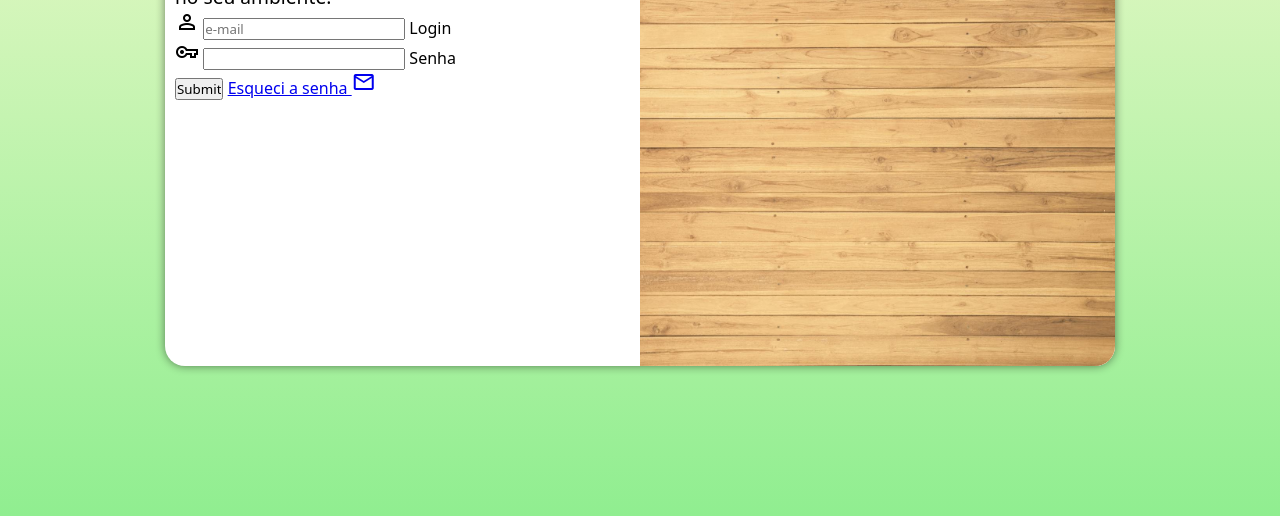
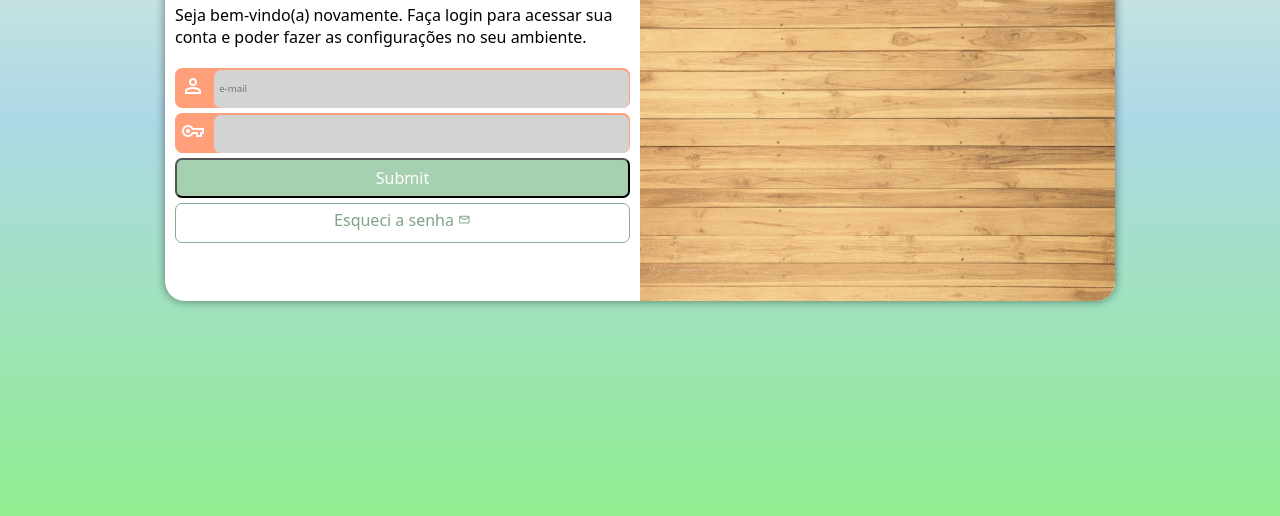
Before and after one commit to tiagoliveira7/projeto-login, a plain HTML site: page index.html in a window 1280 px wide. Shown: the part 284-800 px from the top of the page. Drawn offline with nearby package versions, Linux system fonts and the light colour scheme.

Commit message:
termino projeto login

```diff
--- a/estilos/media-query.css
+++ b/estilos/media-query.css
@@ -2,11 +2,12 @@
 
 @media screen and (min-width: 768px) and (max-width: 992px) {
     body {
-        background-image: linear-gradient(to top, lightgreen, lightgoldenrodyellow);
+        background-image: linear-gradient(to top, lightgreen, lightblue, lightgoldenrodyellow);
     }
 
     section#login {
         width: 80vw;
+        height: 340px;
     }
 
     section#login > div#imagem{
@@ -19,15 +20,21 @@
         float: right;
         width: 70%;
     }
+
+    div#formulario > p {
+        font-size: 0.8em;
+        margin: 20px 0px;
+    }
 }
 
 @media screen and (min-width: 992px) {
     body {
-        background-image: linear-gradient(to top, lightgreen, lightgoldenrodyellow);
+        background-image: linear-gradient(to top, lightgreen, lightblue, lightgoldenrodyellow);
     }
 
     section#login {
         width: 950px;
+        height: 370px;
     }
 
     section#login > div#imagem{
@@ -46,6 +53,7 @@
     }
 
     div#formulario > p {
-        font-size: 1.2em;
+        font-size: 1em;
+        margin: 20px 0px;
     }
 }
--- a/estilos/style.css
+++ b/estilos/style.css
@@ -25,15 +25,16 @@ section#login {
     position: absolute;
     top: 50%;
     left: 50%;
-    transform: translate(-50%, -50%);
 
     /*tudo que estiver fora da borda, ira ficar escondido*/
     overflow: hidden;
     background-color: white;
     width: 260px;
-    height: 500px;
+    height: 520px;
     border-radius: 20px;
     box-shadow: 0px 0px 10px rgba(0, 0, 0, 0.486);
+
+    transform: translate(-50%, -50%);
     /*Transiçã e ou animação para a mudançã*/
     transition: width 0.3s, height 0.3s;
     /*suavisar durante a animação*/
@@ -60,4 +61,80 @@ div#formulario > h1 {
 
 div#formulario > p {
     font-size: 0.8em;
+    margin: 15px 0px;
 }
+
+form > div.campo {
+    background-color: lightsalmon;
+    border: 1px solid lightsalmon;
+    display: block;
+    width: 100%;
+    height: 40px;
+    border-radius: 7px;
+    margin: 5px 0px;
+}
+
+div.campo > label {
+    display: none;
+}
+
+div.campo > span {
+    color: white;
+    font-size: 1.5em;
+    width: 40 px;
+    padding: 5px;
+}
+
+div.campo > input {
+    background-color: lightgrey;
+    font-size: 0.6em;
+    width: calc(100% - 38.4px);
+    height: 100%;
+    border: 0px;
+    border-radius: 7px;
+    padding: 5px;
+    transform: translateY(-6px);
+}
+
+/* utilizado para ganhar foco*/
+div.campo > input:focus-within {
+    background-color: white;
+}
+
+form > input[type=submit] {
+    display: block;
+    font-size: 1em;
+    width: 100%;
+    height: 40px;
+    background-color: rgb(166, 209, 176);
+    color: white;
+    border-radius: 7px;
+    cursor: pointer;
+}
+
+form > input[type=submit]:hover {
+    background-color: lightblue;
+}
+
+form > a.botao {
+    display: block;
+    text-align: center;
+    font-size: 1em;
+    width: 100%;
+    height: 40px;
+    padding-top: 5px;
+    margin-top: 5px;
+    background-color: white;
+    color: rgb(128, 163, 136);
+    border: 1px solid rgb(136, 172, 145);
+    border-radius: 7px;
+    text-decoration: none;
+}
+
+form > a.botao:hover {
+    background-color:  lightblue;
+}
+
+form > a.botao > span {
+    font-size: 0.8em;
+}
--- a/index.html
+++ b/index.html
@@ -18,18 +18,21 @@
                 <h1>Login</h1>
                 <p>Seja bem-vindo(a) novamente. Faça login para acessar sua conta e poder fazer as configurações no seu ambiente.</p>
                 <form action="login.php" method="post" autocomplete="on">
-                    <div id="campo">
+                    <div class="campo">
                         <span class="material-symbols-outlined">person</span>
                         <input type="email" name="login" id="ilogin" placeholder="e-mail" required autocomplete="email" maxlength="30">
                         <label for="ilogin">Login</label>
                     </div>
-                    <div id="campo">
+
+                    <div class="campo">
                         <span class="material-symbols-outlined">vpn_key</span>
                         <input type="password" name="senha" id="isenha" required autocomplete="current-password" minlength="8" maxlength="20">
                         <label for="isenha">Senha</label>
                     </div>
+
                     <input type="submit">
-                    <a href="esqueci.html">
+
+                    <a href="esqueci.html" class="botao">
                         Esqueci a senha
                         <span class="material-symbols-outlined">mail</span>
                     </a>
```
